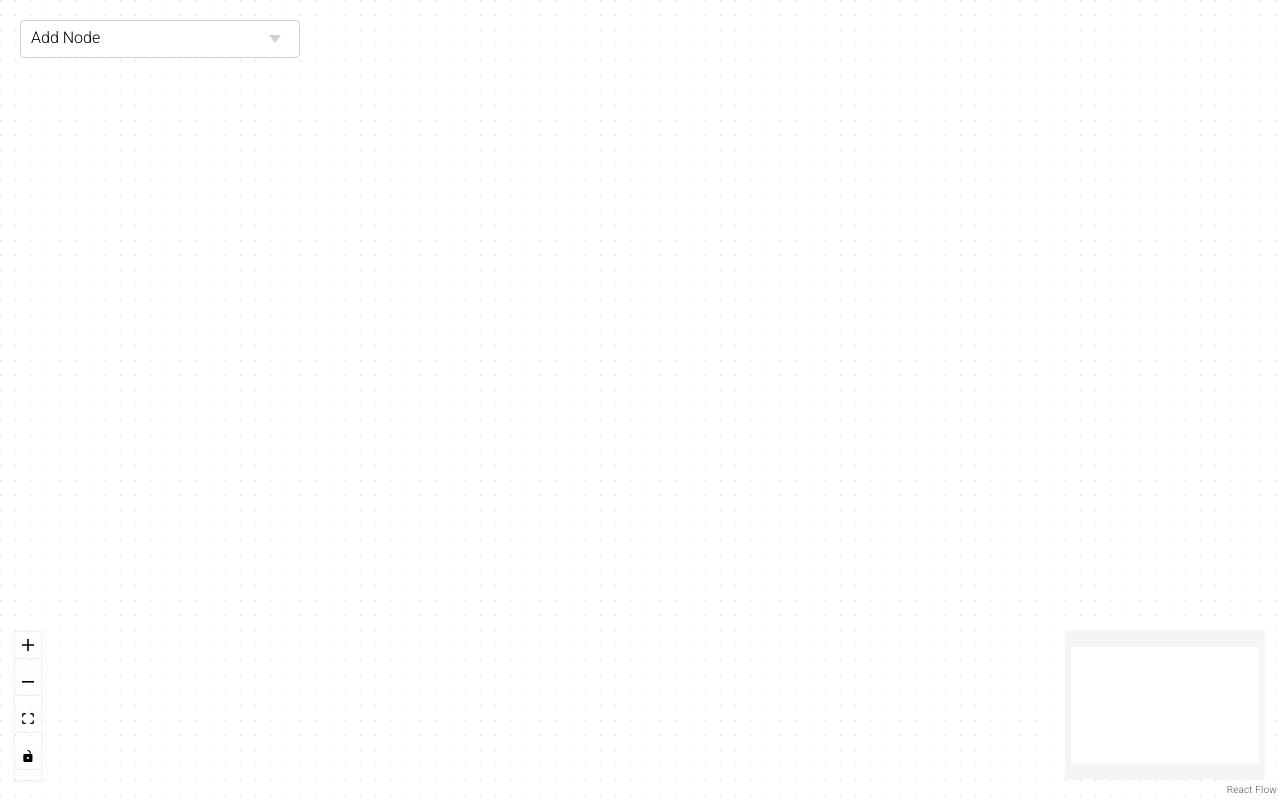
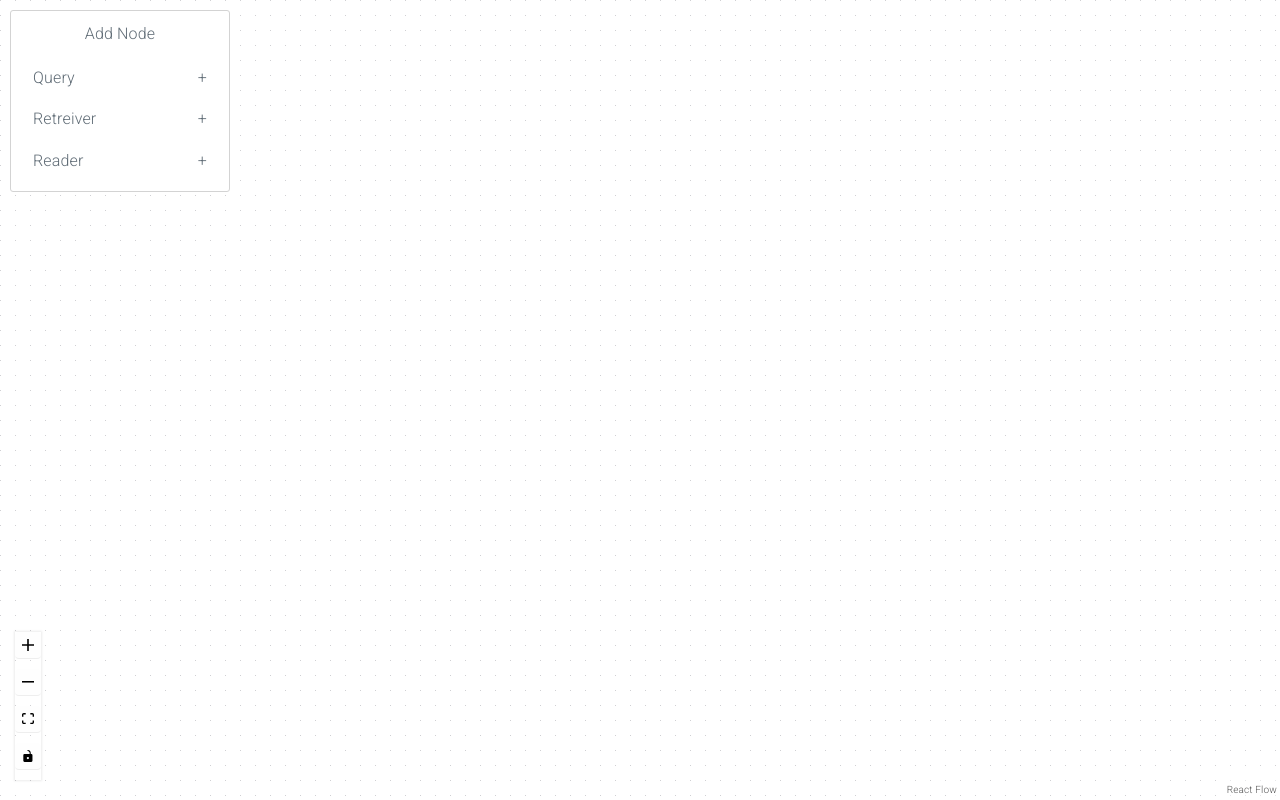
Before and after one commit to bernaporto/react-node-graph, a React app: page / in a window 1280 px wide. Built offline with nearby package versions, Linux system fonts and the light colour scheme.

Commit message:
refactor: refine styles & code

```diff
--- a/src/components/Board.tsx
+++ b/src/components/Board.tsx
@@ -1,6 +1,6 @@
 import './Board.css';
 import React, { FC } from 'react';
-import ReactFlow, { MiniMap, Controls, Background } from 'react-flow-renderer';
+import ReactFlow, { Background, Controls } from 'react-flow-renderer';
 import { useNodes, useEdges } from '../hooks';
 
 export const Board: FC = () => {
@@ -17,7 +17,6 @@ export const Board: FC = () => {
         onEdgesChange={onEdgesChange}
         fitView
       >
-        <MiniMap />
         <Controls />
         <Background />
       </ReactFlow>
--- a/src/components/Menu.css
+++ b/src/components/Menu.css
@@ -1,11 +1,59 @@
-.menu-container {
+.menu-root {
+  user-select: none;
+
   position: absolute;
-  min-width: 320px;
-  padding: 2rem;
+  min-width: 22rem;
+  padding: 1rem;
+  margin-left: 1rem;
+  margin-top: 1rem;
   z-index: 1000;
+
+  border: 0.1rem solid lightgray;
+  border-radius: 0.3rem;
+  background-color: white;
 }
 
-.menu-dropdown {
+.menu-title {
+  margin-bottom: 1rem;
+  text-align: center;
+}
+
+.menu-option {
+  display: flex;
+  align-items: center;
+
+  width: 100%;
+  padding: 0.8rem 1.2rem;
+  cursor: pointer;
+
   background-color: white;
-  cursor: pointer;
+  transition: 400ms;
 }
+
+.menu-option > * {
+  padding: 0;
+  margin: 0;
+}
+
+.menu-option > :first-child {
+  flex-grow: 1;
+}
+
+.menu-option:hover {
+  color: #9b4dca;
+  background-color: #f9f9f9;
+}
+
+.menu-option.disabled {
+  cursor: inherit;
+  opacity: 0.5;
+}
+
+.menu-option.disabled:hover {
+  color: inherit;
+  background-color: inherit;
+}
+
+.menu-option-label {
+  text-transform: capitalize;
+}
--- a/src/components/Menu.tsx
+++ b/src/components/Menu.tsx
@@ -1,38 +1,43 @@
 import './Menu.css';
-import React, { ChangeEventHandler } from 'react';
-import { capitalize } from '../tools';
+import React, { FC, MouseEventHandler } from 'react';
+import { INodeMenuButtonConfig, nodeConfig } from '../nodes';
 import { useNodes } from '../hooks';
-import { nodeType, TNodeType } from '../nodes';
 
-export function Menu() {
-  const { addNode } = useNodes();
+export const Menu: FC = () => (
+  <section className="menu-root" data-testid="menu-root">
+    <p className="menu-title">Add Node</p>
 
-  const handleOnChange: ChangeEventHandler<HTMLSelectElement> = (event) => {
-    event.preventDefault();
+    {Object.values(nodeConfig).map((buttonConfig, index) => (
+      <MenuButton key={`${buttonConfig.nodeType}_${index}`} {...buttonConfig} />
+    ))}
+  </section>
+);
 
-    addNode(event.target.value as TNodeType);
+function MenuButton(props: INodeMenuButtonConfig) {
+  const { label, nodeType: type, max } = props;
+  const { addNode, nodes } = useNodes();
+
+  const isDisabled = max
+    ? nodes.filter(({ data: { nodeType } }) => nodeType === type).length >= max
+    : false;
+
+  const handleClick: MouseEventHandler<HTMLDivElement> = (evt) => {
+    if (isDisabled) return;
+
+    evt.preventDefault();
+    addNode(type);
   };
 
+  const classes = ['menu-option', isDisabled ? 'disabled' : ''].join(' ');
+
   return (
-    <section className="menu-container" data-testid="menu-root">
-      <select
-        className="menu-dropdown"
-        data-testid="menu-dropdown"
-        value="title"
-        onChange={handleOnChange}
-      >
-        {/* Menu title */}
-        <option value="title" disabled>
-          Add Node
-        </option>
-
-        {/* Menu options */}
-        {nodeType.map((type) => (
-          <option key={type} value={type} className="menu-dropdown-option">
-            {capitalize(type)}
-          </option>
-        ))}
-      </select>
-    </section>
+    <div
+      className={classes}
+      onClick={handleClick}
+      data-testid={`menu-button-${type}`}
+    >
+      <p className="menu-option-label">{label}</p>
+      <p>&#x2B;</p>
+    </div>
   );
 }
--- /dev/null
+++ b/src/nodes/constants.ts
@@ -0,0 +1,20 @@
+import { INodeConfig, TNodeType } from './types';
+
+export const nodeConfig: Record<TNodeType, INodeConfig> = {
+  query: {
+    ioType: 'input',
+    label: 'Query',
+    nodeType: 'query',
+    max: 1,
+  },
+  retriever: {
+    ioType: 'default',
+    label: 'Retreiver',
+    nodeType: 'retriever',
+  },
+  reader: {
+    ioType: 'output',
+    label: 'Reader',
+    nodeType: 'reader',
+  },
+};
--- a/src/nodes/createNode.ts
+++ b/src/nodes/createNode.ts
@@ -1,29 +1,22 @@
 import { Node } from 'react-flow-renderer';
 import { v4 as uuidV4 } from 'uuid';
-import { capitalize } from '../tools';
+import { nodeConfig } from './constants';
+import { TNodeType } from './types';
 
-export const nodeType = ['query', 'reader', 'retriever'] as const;
-export type TNodeType = typeof nodeType[number];
-
-type TNodeFactory = () => Node;
-
-const nodeFactoryMap: Record<TNodeType, TNodeFactory> = {
-  query: () => doCreateNode('query', 'input'),
-  reader: () => doCreateNode('reader', 'output'),
-  retriever: () => doCreateNode('retriever'),
+export const createNode = (nodeType: TNodeType): Node => {
+  const { label, ioType } = nodeConfig[nodeType];
+  return doCreateNode(nodeType, label, ioType);
 };
-
-export const createNode = (nodeType: TNodeType): Node =>
-  nodeFactoryMap[nodeType]();
 
 function doCreateNode(
   nodeType: TNodeType,
-  type: 'default' | 'input' | 'output' = 'default'
+  label: string,
+  ioType: 'default' | 'input' | 'output'
 ): Node {
   return {
-    type,
+    type: ioType,
     id: uuidV4(),
-    data: { label: capitalize(nodeType), nodeType },
+    data: { label, nodeType },
     position: {
       x: window.innerWidth / 2,
       y: window.innerHeight / 2,
--- a/src/nodes/index.ts
+++ b/src/nodes/index.ts
@@ -1,2 +1,4 @@
-export type { TNodeType } from './createNode';
-export { createNode, nodeType } from './createNode';
+export type { INodeConfig as INodeMenuButtonConfig, TNodeType } from './types';
+export { createNode } from './createNode';
+export { nodeConfig } from './constants';
+export { nodeType } from './types';
--- /dev/null
+++ b/src/nodes/types.ts
@@ -0,0 +1,10 @@
+export const nodeType = ['query', 'reader', 'retriever'] as const;
+export type TNodeType = typeof nodeType[number];
+export type TNodeIOType = 'default' | 'input' | 'output';
+
+export interface INodeConfig {
+  nodeType: TNodeType;
+  ioType: TNodeIOType;
+  label: string;
+  max?: number;
+}
```
Also changed, not shown: 1 other file (tests, documents, lock files or other folders).
